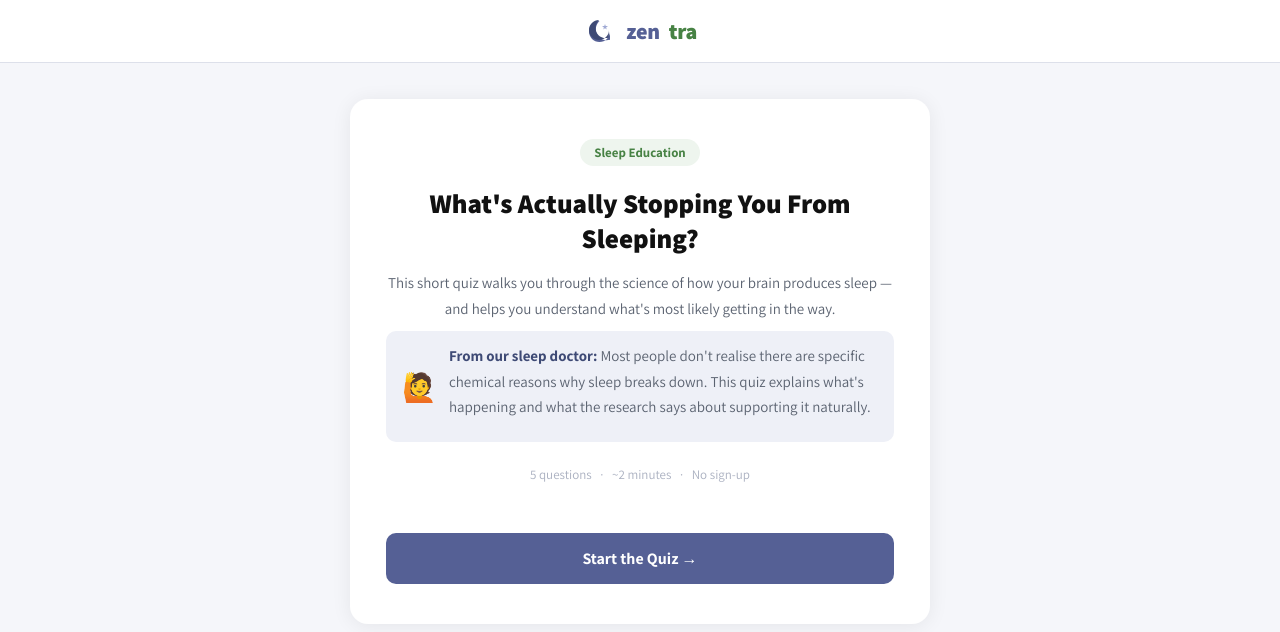
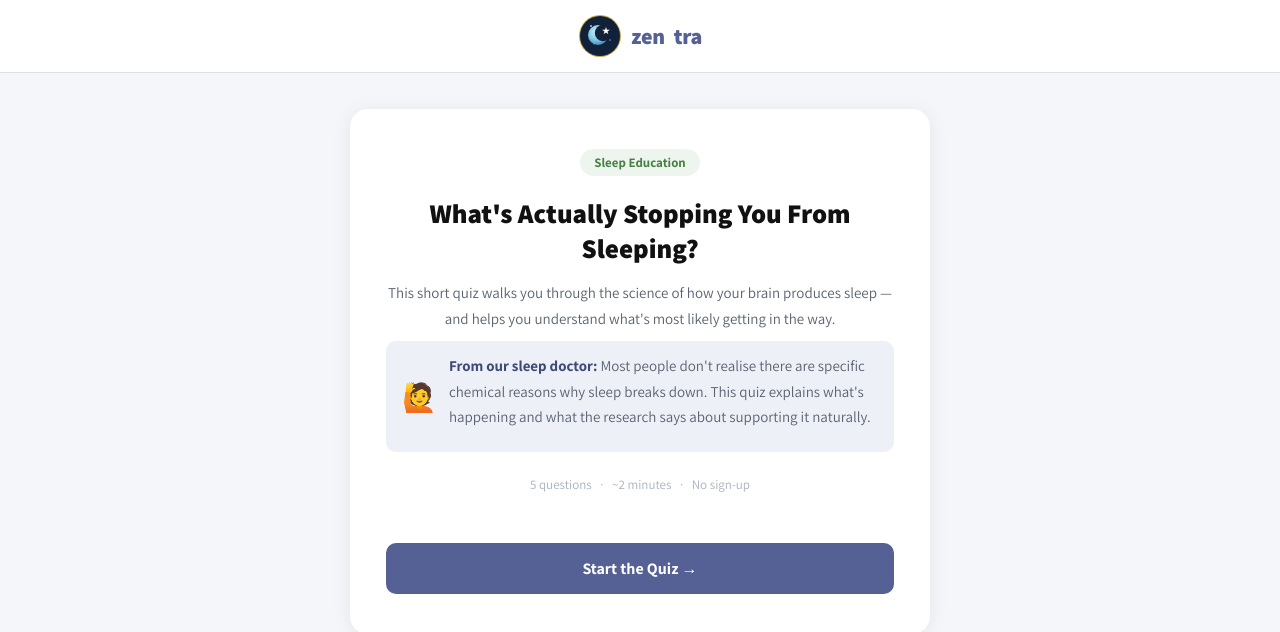
Before and after one commit to ztx629-afk/Claude, a plain HTML site: page index.html in a window 1280 px wide. Drawn offline with Linux system fonts and the light colour scheme.

Commit message:
Update logo, fix results copy, purple Zentra wordmark

```diff
--- a/index.html
+++ b/index.html
@@ -53,7 +53,7 @@
       letter-spacing: -0.3px;
       text-decoration: none;
     }
-    .logo span { color: var(--green); }
+    .logo span { color: var(--blue); }
     .logo svg  { flex-shrink: 0; }
 
     /* ── Loading screen ── */
@@ -391,13 +391,33 @@
 
   <header>
     <a class="logo" href="#">
-      <!-- Moon + star icon in brand purple/blue -->
-      <svg width="34" height="34" viewBox="0 0 34 34" fill="none" xmlns="http://www.w3.org/2000/svg">
-        <!-- Crescent moon -->
-        <path d="M27 17.5C27 23.299 22.299 28 16.5 28C10.701 28 6 23.299 6 17.5C6 11.701 10.701 7 16.5 7C14.2 9.1 12.8 12.1 12.8 15.4C12.8 21.4 17.6 26.2 23.6 26.2C24.8 26.2 25.9 26 27 25.6C27 26.2 27 16.9 27 17.5Z" fill="#556095"/>
-        <path d="M26 16C26 21.523 21.523 26 16 26C10.477 26 6 21.523 6 16C6 10.477 10.477 6 16 6C13.9 8 12.6 10.8 12.6 13.9C12.6 19.5 17.1 24 22.7 24C23.8 24 24.9 23.8 25.9 23.4C26 20.9 26 16 26 16Z" fill="#3e4a75"/>
-        <!-- Star -->
-        <path d="M22 10L22.7 12.1L25 12.1L23.1 13.5L23.8 15.6L22 14.2L20.2 15.6L20.9 13.5L19 12.1L21.3 12.1Z" fill="#a0aad4"/>
+      <!-- Zentra badge: dark navy circle, gold border, blue crescent, white star -->
+      <svg width="44" height="44" viewBox="0 0 44 44" fill="none" xmlns="http://www.w3.org/2000/svg">
+        <defs>
+          <radialGradient id="moonGrad" cx="40%" cy="35%" r="65%">
+            <stop offset="0%" stop-color="#cdeeff"/>
+            <stop offset="60%" stop-color="#7ec8e3"/>
+            <stop offset="100%" stop-color="#4a90c4"/>
+          </radialGradient>
+          <clipPath id="circClip">
+            <circle cx="22" cy="22" r="20"/>
+          </clipPath>
+        </defs>
+        <!-- Outer gold ring -->
+        <circle cx="22" cy="22" r="21" fill="#c9a84c"/>
+        <!-- Navy background -->
+        <circle cx="22" cy="22" r="20" fill="#12213a"/>
+        <!-- Crescent moon: full circle minus overlapping circle -->
+        <g clip-path="url(#circClip)">
+          <circle cx="20" cy="21" r="10" fill="url(#moonGrad)"/>
+          <circle cx="25" cy="19" r="8.2" fill="#12213a"/>
+        </g>
+        <!-- White star (5-point) centred in crescent opening -->
+        <polygon points="28,13 28.9,15.8 31.9,15.8 29.5,17.5 30.4,20.3 28,18.6 25.6,20.3 26.5,17.5 24.1,15.8 27.1,15.8" fill="white"/>
+        <!-- Small scatter stars -->
+        <circle cx="13" cy="12" r="1" fill="white" opacity="0.7"/>
+        <circle cx="32" cy="26" r="0.8" fill="#7ec8e3" opacity="0.8"/>
+        <circle cx="16" cy="30" r="0.6" fill="white" opacity="0.5"/>
       </svg>
       zen<span>tra</span>
     </a>
@@ -543,7 +563,7 @@
         <div class="section-title">Understanding the System</div>
 
         <div class="insight">
-          <strong>Your brain already knows how to produce sleep.</strong> The pineal gland releases melatonin naturally in response to darkness, signalling the nervous system to slow down. The issue isn't usually a missing ingredient — it's that the system isn't receiving what it needs to function well on its own.
+          <strong>Your brain already knows how to sleep — but it may need support in that process.</strong> The pineal gland releases melatonin naturally in response to darkness, signalling the nervous system to slow down. The issue isn't usually a missing ingredient — it's that the system isn't receiving what it needs to function well on its own.
         </div>
 
         <div class="insight">
```
